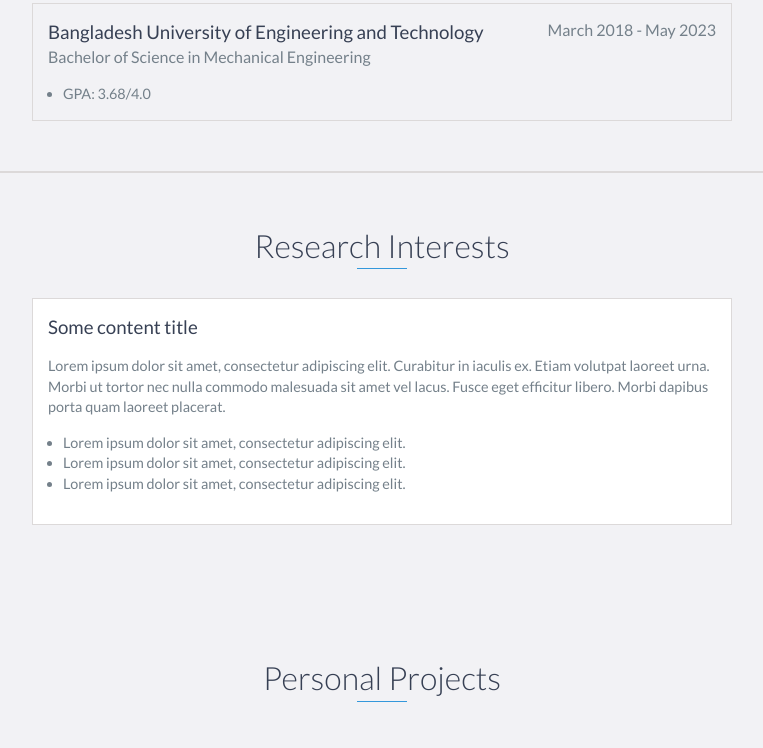
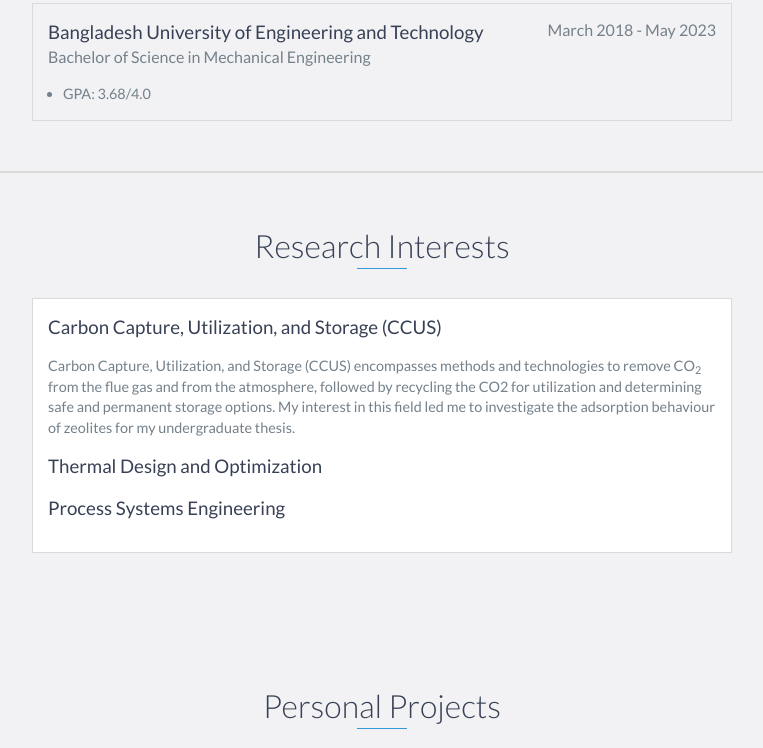
Before and after one commit to munkasirahnaf/munkasirahnaf.github.io, a plain HTML site: page index.html in a window 1280 px wide. Shown: the part 1169-1917 px from the top of the page, without its empty margins (258-1021 px from the left). Drawn offline with nearby package versions, Linux system fonts and the light colour scheme.

Commit message:
Update index.html

```diff
--- a/index.html
+++ b/index.html
@@ -52,7 +52,7 @@
     <div id="lead">
         <div id="lead-content">
             <h1>Munkasir Ahnaf Jisba</h1>
-	    <h2>Mechanical Engineering Graduate | Aspiring Process Systems Engineer | Educator</h2>
+	    <h2>Mechanical Engineering Graduate | Educator</h2>
             <a href="#" class="btn-rounded-white">View Resume</a>
         </div>
         <!-- End #lead-content -->
@@ -106,21 +106,12 @@
 	<div id="interests" class="optional-section background-alt">
     	<h2 class="heading">Research Interests</h2>
     	<div class="optional-section-block">
-        	<h3>Some content title</h3>
+        	<h3>Carbon Capture, Utilization, and Storage (CCUS)</h3>
         	<p>
-            	Lorem ipsum dolor sit amet, consectetur adipiscing elit. Curabitur in iaculis ex. Etiam volutpat laoreet urna. Morbi ut tortor nec nulla commodo malesuada sit amet vel lacus. Fusce eget efficitur libero. Morbi dapibus porta quam laoreet placerat.
-        	</p>
-        	<ul>
-            	<li>
-                	Lorem ipsum dolor sit amet, consectetur adipiscing elit.
-            	</li>
-            	<li>
-                	Lorem ipsum dolor sit amet, consectetur adipiscing elit.
-            	</li>
-            	<li>
-                	Lorem ipsum dolor sit amet, consectetur adipiscing elit.
-            	</li>
-        	</ul>
+				Carbon Capture, Utilization, and Storage (CCUS) encompasses methods and technologies to remove CO<sub>2</sub> from the flue gas and from the atmosphere, followed by recycling the CO2 for utilization and determining safe and permanent storage options. My interest in this field led me to investigate the adsorption behaviour of zeolites for my undergraduate thesis.
+			</p>
+			<h3>Thermal Design and Optimization</h3>
+			<h3>Process Systems Engineering</h3>
     	</div>
     	<!-- End .optional-section-block -->
 	</div>
```
